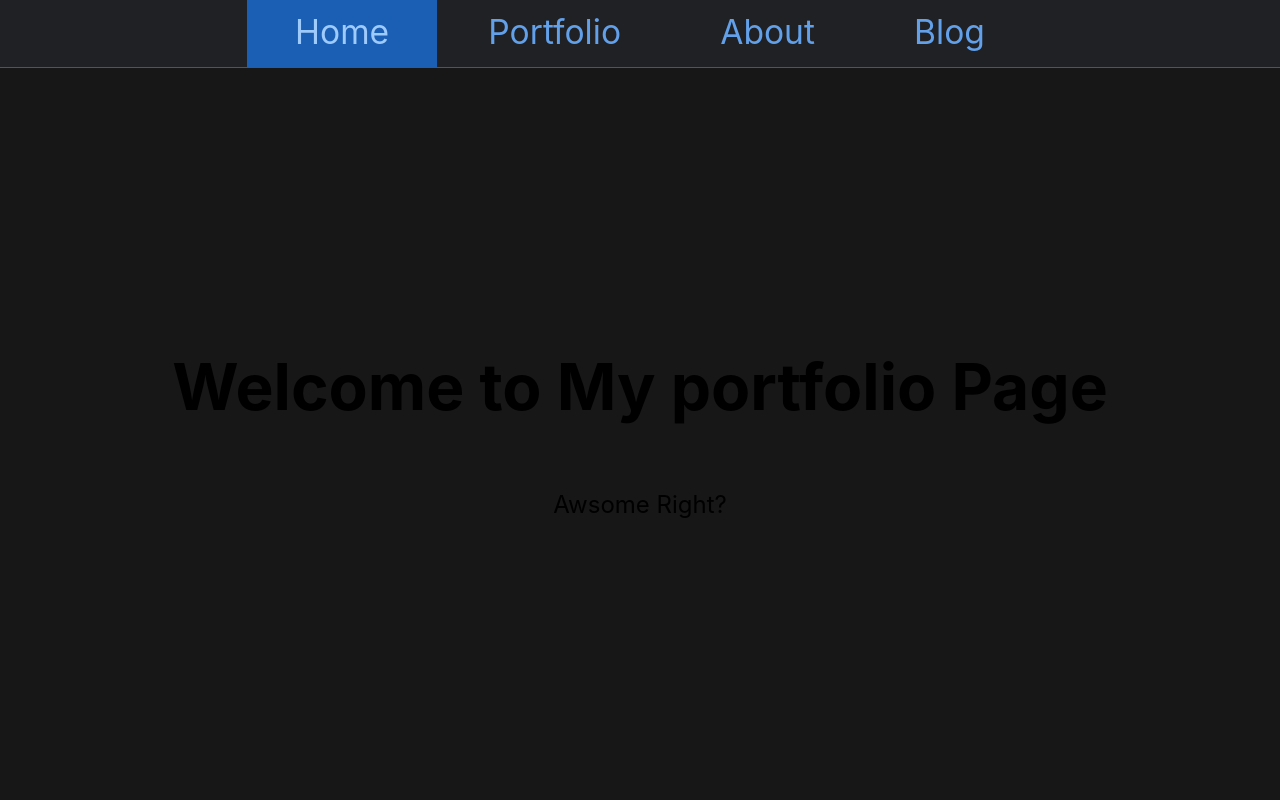
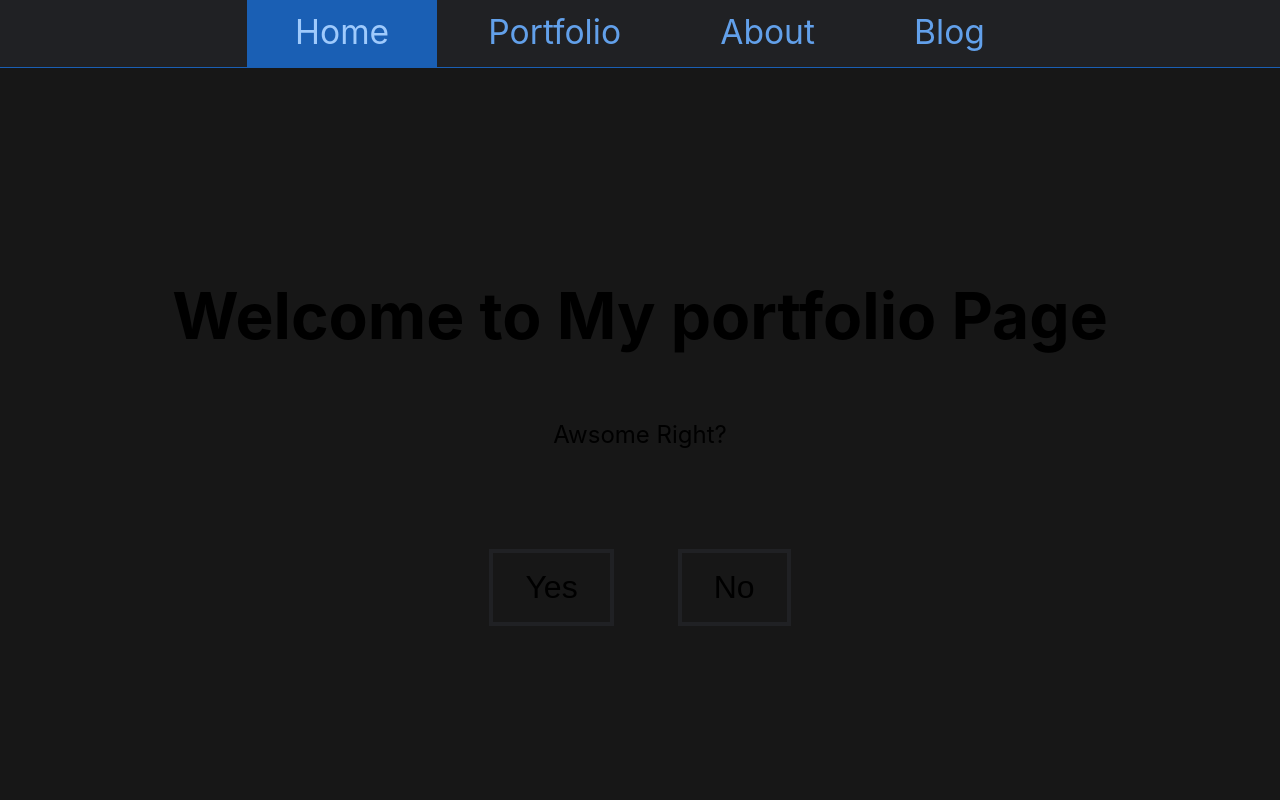
Before and after one commit to MartinPettersen/portfolio-reborn, a Next.js app: page / in a window 1280 px wide. Shown: the top 800 px of the page. Built offline with nearby package versions, Linux system fonts and the light colour scheme.

Commit message:
silly button

```diff
--- a/pages/index.tsx
+++ b/pages/index.tsx
@@ -1,33 +1,47 @@
-import type { NextPage } from 'next'
-import Head from 'next/head'
-import Image from 'next/image'
-import styles from '../styles/Home.module.css'
+import type { NextPage } from "next";
+import Head from "next/head";
+import Image from "next/image";
+import { useState } from "react";
+import styles from "../styles/Home.module.css";
 
 const Home: NextPage = () => {
+  const [liked, setLiked] = useState(false);
+  const [message, setMessage] = useState("");
 
+  const handleClick = () => {
+    setMessage("Thank you")
+    setLiked(true);
+  };
 
   return (
     <div className={styles.container}>
       <Head>
         <title>Martin&apos;s Portfolio Page</title>
         <meta name="Landing Page" content="Landing Page" />
-
       </Head>
 
       <main className={styles.main}>
-        <h1 className={styles.title}>
-          Welcome to My portfolio Page
-        </h1>
+        <h1 className={styles.title}>Welcome to My portfolio Page</h1>
 
-        <p className={styles.description}>
-          Awsome Right?
-        </p>
+        {liked === true ? (
+          <p className={styles.message}>{message}</p>
+        ) : (
+          <div className="questionar">
+            <p className={styles.question}>Awsome Right?</p>
 
+            <div className={styles.buttonWrapper}>
+              <div className={styles.buttonZoneLeft}>
+                <button onClick={() => handleClick()} className={styles.yesButton}>Yes</button>
+              </div>
+              <div className={styles.buttonZoneRight}>
+                <button className={styles.noButton}>No</button>
+              </div>
+            </div>
+          </div>
+        )}
       </main>
+    </div>
+  );
+};
 
-
-    </div>
-  )
-}
-
-export default Home
+export default Home;
--- a/styles/Home.module.css
+++ b/styles/Home.module.css
@@ -107,11 +107,75 @@
   height: 1em;
   margin-left: 0.5rem;
 }
+.buttonWrapper {
+  display: flex;
+  align-items: center;
+  justify-content: center;
+  flex-wrap: wrap;
+}
+.buttonZoneLeft{
+  padding: 2rem;
 
+}
+
+.buttonZoneRight{
+  padding: 2rem;
+  opacity: 100%;
+  transition: opacity 1s;
+}
+.buttonZoneRight:hover {
+  padding: 2rem;
+  opacity: 0%;
+  transition: opacity 0.3s;
+}
+
+.yesButton {
+  background-color: #171717;
+  padding-left: 2rem;
+  padding-right: 2rem;
+  padding-top: 1rem;
+  padding-bottom: 1rem;
+  font-size: 2rem;
+  border: 4px solid #202124;
+}
+
+.noButton {
+  background-color: #171717;
+  padding-left: 2rem;
+  padding-right: 2rem;
+  padding-top: 1rem;
+  padding-bottom: 1rem;
+  font-size: 2rem;
+  border: 4px solid #202124;
+}
+
+.question {
+  text-align: center;
+  margin: 4rem 0;
+  line-height: 1.5;
+  font-size: 1.5rem;
+}
+.message {
+  text-align: center;
+  margin: 4rem;
+  padding: 4.4rem;
+
+  line-height: 1.5;
+  font-size: 1.5rem;
+}
 @media (max-width: 600px) {
   .grid {
     width: 100%;
     flex-direction: column;
+  }
+  .buttonWrapper {
+    display: none;
+  }
+  .question {
+    display: none;
+  }
+  .message {
+    opacity: 0%;
   }
 }
 
```
Also changed, not shown: pages/blog/blog.tsx (+0 -13 lines).
